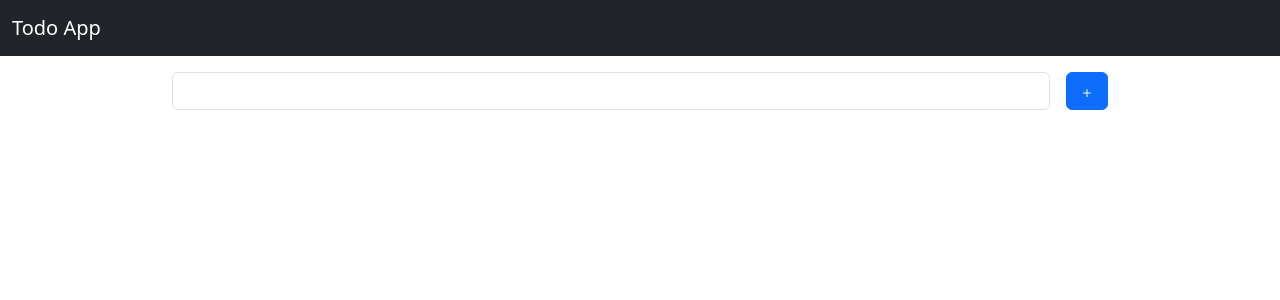
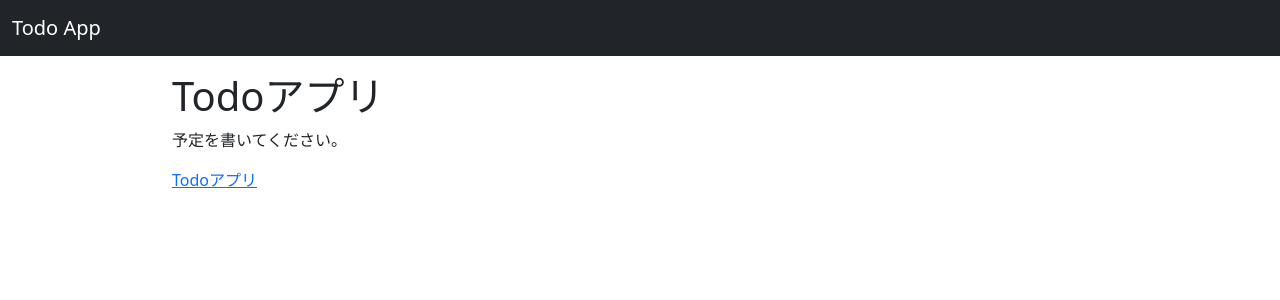
Before and after one commit to kohei-miyadai07/react-todo-app, a React (Create React App) app: page / in a window 1280 px wide. Shown: the top 300 px of the page. Built offline with nearby package versions, Linux system fonts and the light colour scheme.

Commit message:
feat: トップページとTodoへのリンクを追加

```diff
--- /dev/null
+++ b/src/App.js
@@ -0,0 +1,16 @@
+import { Route, Routes } from "react-router-dom";
+import Top from "./pages/Top";
+import Todo from "./pages/Todo";
+
+export const App = () => {
+  return (
+    <>
+      <Routes>
+        <Route exact path="/" element={<Top />}></Route>
+        <Route exact path="/Todo" element={<Todo />}></Route>
+      </Routes>
+    </>
+  );
+};
+
+export default App;
--- a/src/index.js
+++ b/src/index.js
@@ -1,15 +1,16 @@
-import React from 'react';
-import ReactDOM from 'react-dom/client';
-import './index.css';
-import './css/Todo.css'
-import Todo from './template/Todo';
-import reportWebVitals from './reportWebVitals';
+import React from "react";
+import ReactDOM from "react-dom/client";
+import "./index.css";
+import "./css/Todo.css";
+import App from "./App";
+import reportWebVitals from "./reportWebVitals";
+import { BrowserRouter } from "react-router-dom";
 
-const root = ReactDOM.createRoot(document.getElementById('root'));
+const root = ReactDOM.createRoot(document.getElementById("root"));
 root.render(
-  <React.StrictMode>
-    <Todo />
-  </React.StrictMode>
+  <BrowserRouter>
+    <App />
+  </BrowserRouter>
 );
 
 // If you want to start measuring performance in your app, pass a function
--- /dev/null
+++ b/src/pages/Todo.js
@@ -0,0 +1,11 @@
+import TemplateTodo from "../template/TemplateTodo";
+
+export const Todo = () => {
+  return (
+    <>
+      <TemplateTodo />
+    </>
+  );
+};
+
+export default Todo;
--- /dev/null
+++ b/src/pages/Top.js
@@ -0,0 +1,11 @@
+import TemplateTop from "../template/TemplateTop";
+
+export const Top = () => {
+  return (
+    <>
+      <TemplateTop />
+    </>
+  );
+};
+
+export default Top;
--- a/src/template/Todo.js
+++ b/src/template/TemplateTodo.js
@@ -2,7 +2,7 @@ import React, { useState } from "react";
 import { BasePage } from "../component/BasePage";
 import ShowTodoList from "../component/ShowTodoList";
 
-export const Todo = () => {
+export const TemplateTodo = () => {
   const [todoText, setTodoText] = useState("");
   const [todoList, setTodoList] = useState([]);
 
@@ -60,4 +60,4 @@ export const Todo = () => {
   );
 };
 
-export default Todo;
+export default TemplateTodo;
--- /dev/null
+++ b/src/template/TemplateTop.js
@@ -0,0 +1,16 @@
+import { Link } from "react-router-dom";
+import BasePage from "../component/BasePage";
+
+export const TemplateTop = () => {
+  return (
+    <>
+      <BasePage>
+        <h1>Todoアプリ</h1>
+        <p>予定を書いてください。</p>
+        <Link to={"/Todo"}>Todoアプリ</Link>
+      </BasePage>
+    </>
+  );
+};
+
+export default TemplateTop;
```
